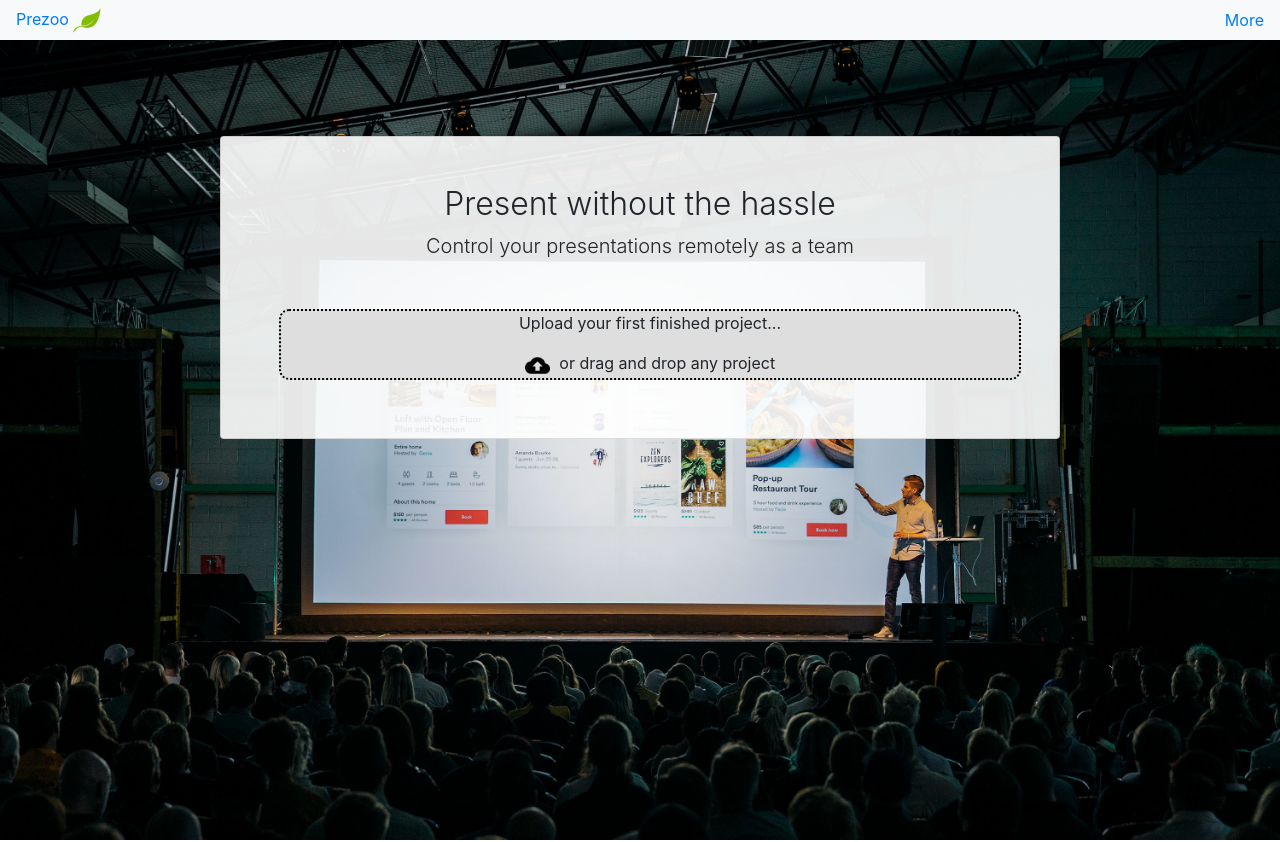
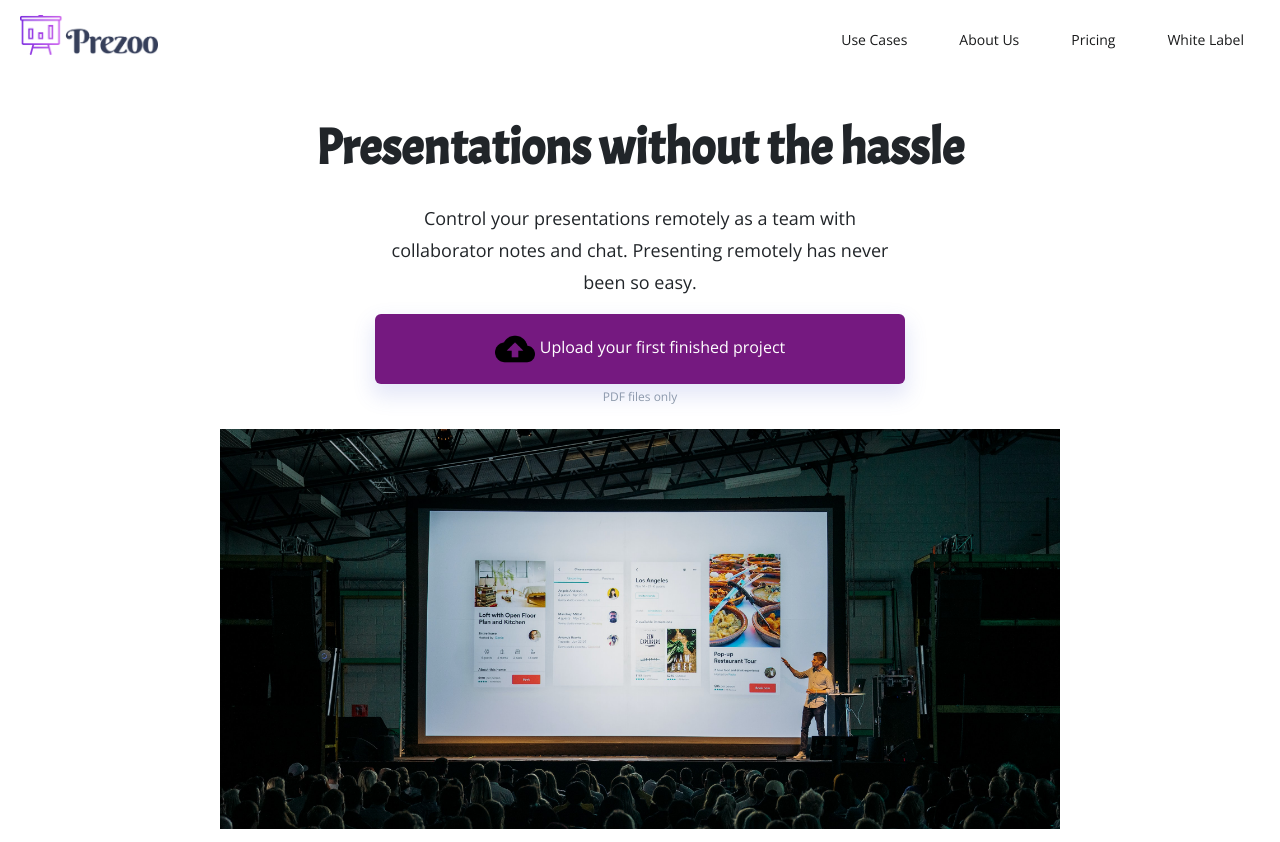
Before and after one commit to whitej031788/prezoo, a React (Create React App) app in the folder client/: page / in a window 1280 px wide. Shown: the top 842 px of the page. Built offline with nearby package versions, Linux system fonts and the light colour scheme.

Commit message:
Home page update

```diff
--- a/client/public/index.html
+++ b/client/public/index.html
@@ -12,6 +12,8 @@
     <link rel="apple-touch-icon" sizes="180x180" href="%PUBLIC_URL%/apple-touch-icon.png">
     <link rel="icon" type="image/png" sizes="32x32" href="%PUBLIC_URL%/favicon-32x32.png">
     <link rel="icon" type="image/png" sizes="16x16" href="%PUBLIC_URL%/favicon-16x16.png">
+    <link href="https://fonts.googleapis.com/css2?family=Open+Sans:wght@300&display=swap" rel="stylesheet">
+    <link href="https://fonts.googleapis.com/css2?family=Acme&display=swap" rel="stylesheet">
     <!--
       manifest.json provides metadata used when your web app is installed on a
       user's mobile device or desktop. See https://developers.google.com/web/fundamentals/web-app-manifest/
--- a/client/src/App.css
+++ b/client/src/App.css
@@ -1,3 +1,24 @@
 .navbar {
-  height: 40px;
+  padding: 14px 10px 14px 20px;
 }
+
+.navbar-nav a {
+  display: inline-block;
+  margin-right: 10px;
+  margin-left: 10px;
+  -webkit-transition: opacity 300ms ease;
+  transition: opacity 300ms ease;
+  color: #191a1b;
+  font-size: 14px;
+  line-height: 16px;
+  font-weight: 400;
+}
+
+.navbar-collapse a {
+  margin-top: 10px;
+  padding: .5rem 1rem;
+}
+
+.navbar-nav a:hover {
+  opacity: 0.8;
+}
--- a/client/src/App.tsx
+++ b/client/src/App.tsx
@@ -1,7 +1,7 @@
 import React, { Component } from "react";
 import { BrowserRouter as Router, Switch, Route, Link, RouteComponentProps  } from "react-router-dom";
 
-import { Navbar, Nav } from 'react-bootstrap';
+import { Navbar, Nav  } from 'react-bootstrap';
 import 'bootstrap/dist/css/bootstrap.min.css';
 import './App.css';
 
@@ -22,11 +22,21 @@ class App extends Component {
   render() {
     return (
       <Router>
-        <Navbar bg="light" expand="lg">
-          <Link to="/">Prezoo <img src="/images/leaf-logo.png" alt="Prezoo" className="brand-logo" /></Link>
+        <Navbar bg="white" expand="lg">
+          <Link to="/"><img src="/images/Prezoo_free-file.png" alt="Prezoo" className="brand-logo" /></Link>
+          <Navbar.Toggle aria-controls="basic-navbar-nav" />
           <Navbar.Collapse id="basic-navbar-nav">
             <Nav className="ml-auto">
-              <Link to="/more">More</Link>
+              <Link to="/use-cases">Use Cases</Link>
+            </Nav>
+            <Nav>
+              <Link to="/about-us">About Us</Link>
+            </Nav>
+            <Nav>
+              <Link to="/about-us">Pricing</Link>
+            </Nav>
+            <Nav>
+              <Link to="/about-us">White Label</Link>
             </Nav>
           </Navbar.Collapse>
         </Navbar>
--- a/client/src/components/Home.css
+++ b/client/src/components/Home.css
@@ -1,23 +1,20 @@
-.dropzone {
-  width : 100%;
-  height: 100%;
-  border : 2px dotted black;
-  border-radius: 10px;
-  background-color: #dedede;
-  text-align: center;
-  margin: 10px;
-  cursor: pointer;
+.main-title {
+  font-family: 'Acme', sans-serif;
+  margin-bottom: 24px;
+  font-size: 50px;
+  font-weight: 900;
 }
 
-.fill-home-screen {
+.dropzone > div {
+  height: 100%;
+  width: 100%;
+}
+
+.backgroundImagePresent {
   background: url('/images/teemu-paananen-bzdhc5b3Bxs-unsplash.jpg') no-repeat center center fixed;
   -webkit-background-size: cover;
   -moz-background-size: cover;
   background-size: cover;
   -o-background-size: cover;
-  height: 100%;
+  height: 400px;
 }
-
-.fill-home-screen .card {
-  background-color: rgba(255,255,255, .9);
-}
--- a/client/src/components/Home.tsx
+++ b/client/src/components/Home.tsx
@@ -55,23 +55,25 @@ class HomeComponent extends Component<IHomeProps, IHomeState> {
       <Container className="fill-home-screen" fluid>
         <Row>
           <Container className="p-5">
-            <Col md={{ span: 10, offset: 1 }}>
-              <Card className="my-5">
-                <Card.Body className="p-5">
-                  <h2 className="font-weight-light text-center">Present without the hassle</h2>
-                  <p className="lead text-center mb-5">Control your presentations remotely as a team</p>
+            <Col md={{span: 10, offset: 1}}>
+              <h1 className="main-title">Presentations without the hassle</h1>
+              <Col md={{span: 8, offset: 2}}>
+                <p className="text-center">Control your presentations remotely as a team with collaborator notes and chat. Presenting remotely has never been so easy.</p>
+              </Col>
               <Dropzone multiple={false} onDrop={this.onFileSelect}>
                 {({getRootProps, getInputProps}) => (
-                      <section className="dropzone">
+                  <Col md={{span: 8, offset: 2}} sm="12" className="text-center">
+                    <section className="dropzone cta-prezoo-button">
                       <div {...getRootProps()}>
                         <input {...getInputProps()} />
                         {this.state.errorMessage && (
                           <Col md="12" className="alert-danger mb-2 p-2">{this.state.errorMessage}</Col>
                         )}
-                          <p>Upload your first finished project...</p>
-                          <p className="pb-0 mb-0"><img src="/images/upload.png" alt="Upload" className="brand-logo" /> or drag and drop any project</p>
+                        <div><img src="/images/upload.png" alt="Upload" className="brand-logo" />Upload your first finished project</div>
                       </div>
                     </section>
+                    <div className="small-text mt-1">PDF files only</div>
+                  </Col>
                 )}
               </Dropzone>
               <LoadingLeaf isLoading={this.state.isLoading} />
@@ -81,8 +83,11 @@ class HomeComponent extends Component<IHomeProps, IHomeState> {
                   <Button onClick={this.onSubmit}>Create Project</Button>
                 </div>
               )}
-                </Card.Body>
-              </Card>
+              <Col md="12" className="mt-4 backgroundImagePresent">
+              </Col>
+              <Col md={{span: 8, offset: 2}} className="mt-3">
+                <p className="text-center" style={{fontStyle: 'italic'}}>“We should just stop calling these things presentations altogether. Everyone gets hung up on that word. Wouldn’t it be easier to just call them conversations? That’s really what they are.”</p>
+              </Col>
             </Col>
           </Container>
         </Row>
--- a/client/src/index.css
+++ b/client/src/index.css
@@ -1,9 +1,10 @@
 html, body, #root {
   height: 100%;
+  font-family: 'Open Sans', sans-serif;
 }
 
 .brand-logo {
-  height: 25px;
+  height: 40px;
   padding-right: 5px;
 }
 
@@ -12,3 +13,55 @@ html, body, #root {
   border: 1px solid #585858;
   margin-top: 15px;
 }
+
+p {
+  margin-top: 10px;
+  margin-bottom: 10px;
+  font-size: 18px;
+  line-height: 32px;
+}
+
+.cta-prezoo-button {
+  position: relative;
+  z-index: 10;
+  display: -webkit-box;
+  display: -webkit-flex;
+  display: -ms-flexbox;
+  display: flex;
+  padding: 15px 15px;
+  -webkit-box-pack: center;
+  -webkit-justify-content: center;
+  -ms-flex-pack: center;
+  justify-content: center;
+  border-radius: 6px;
+  background-color: #751980;
+  box-shadow: 0 10px 20px 3px rgba(82, 104, 206, 0.15);
+  -webkit-transition: all 600ms ease;
+  transition: all 600ms ease;
+  color: #fff;
+  font-size: 16px;
+  cursor: pointer;
+}
+
+.cta-prezoo-button:hover {
+  background-color: #d3a7ff;
+  -webkit-transform: scale(1.03);
+  -ms-transform: scale(1.03);
+  transform: scale(1.03);
+  color: #fff;
+}
+
+.small-text {
+  display: -webkit-box;
+  display: -webkit-flex;
+  display: -ms-flexbox;
+  display: flex;
+  margin-top: 10px;
+  -webkit-box-pack: center;
+  -webkit-justify-content: center;
+  -ms-flex-pack: center;
+  justify-content: center;
+  color: #929eaa;
+  font-size: 12px;
+  line-height: 17px;
+}
```
Also changed, not shown: client/public/images/Prezoo_free-file.png (added). Lines whose indentation alone changed are shown as unchanged.
